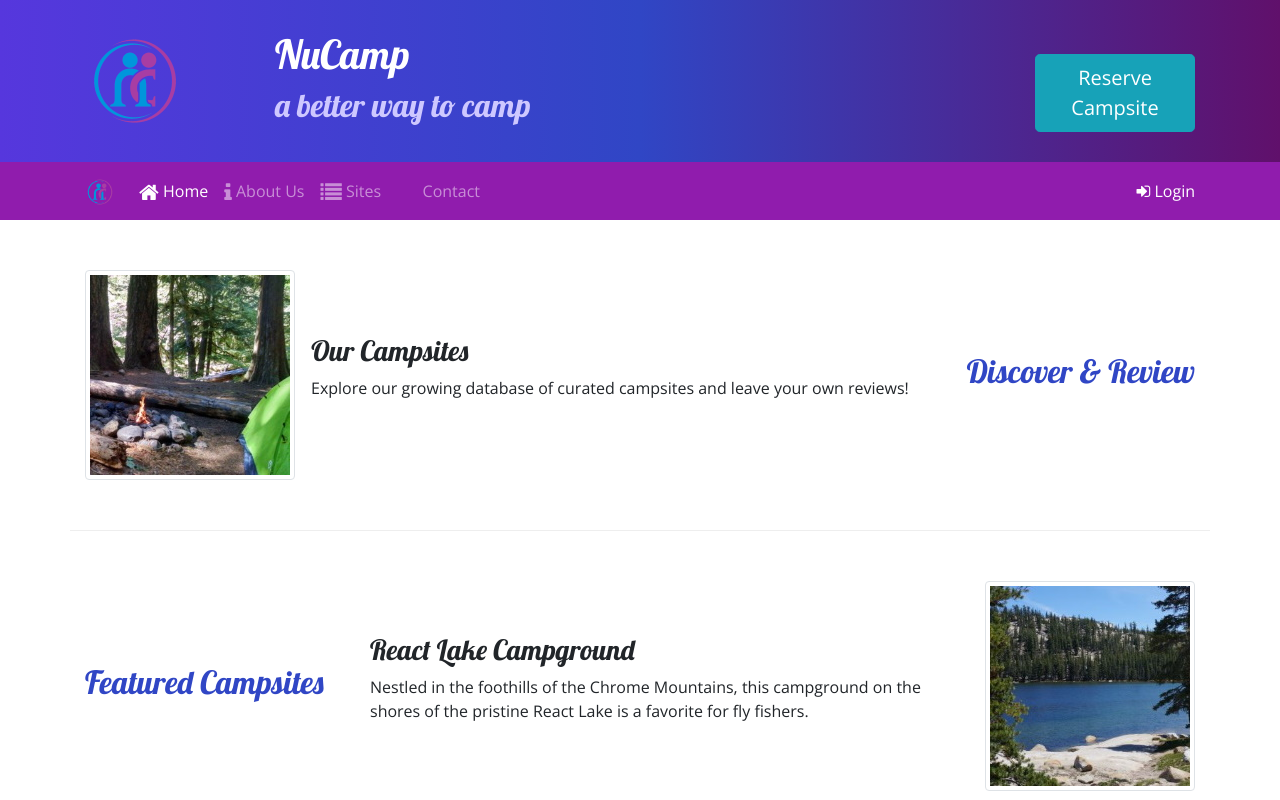
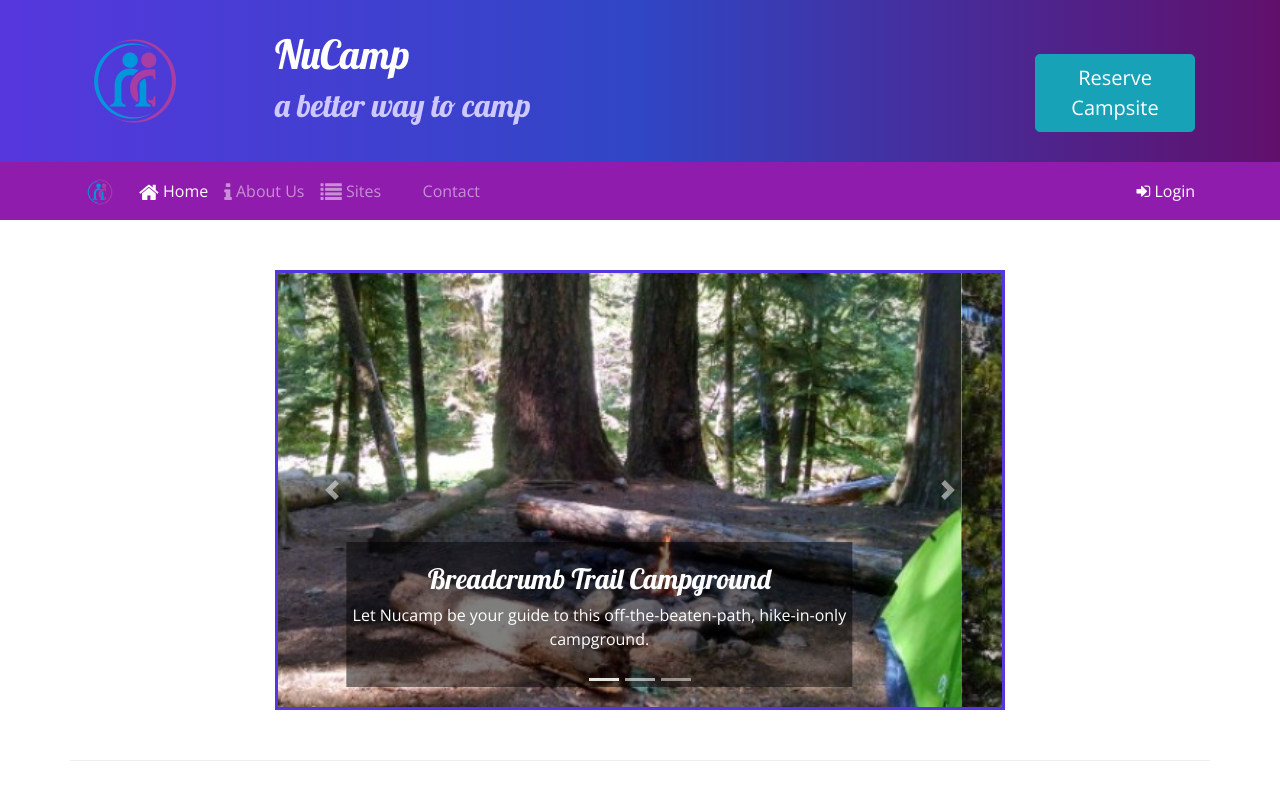
Before and after one commit to paulash21/bootstrap-setup-project, a website: page index.html in a window 1280 px wide. Shown: the top 800 px of the page. Drawn offline with nearby package versions, Linux system fonts and the light colour scheme.

Commit message:
Carousel

```diff
--- a/css/styles.css
+++ b/css/styles.css
@@ -42,3 +42,11 @@ header h2 {
     border-top: none;
     padding: 10px;
 }
+
+.carousel-caption {
+    background-color: rgba(0, 0, 0, 0.5);
+}
+
+.carousel {
+    border: solid #5637DD;
+}
--- a/index.html
+++ b/index.html
@@ -89,6 +89,48 @@
         </div>
     </div>
     <div class="container">
+        <div class="row row-content">
+            <div class="col-md-8 mx-auto">
+                <div id="homeCarousel" class="carousel slide" data-ride="carousel">
+                    <ol class="carousel-indicators">
+                        <li data-target="#homeCarousel" data-slide-to="0" class="active"></li>
+                        <li data-target="#homeCarousel" data-slide-to="1"></li>
+                        <li data-target="#homeCarousel" data-slide-to="2"></li>
+                    </ol>
+                    <div class="carousel-inner">
+                        <div class="carousel-item active">
+                            <img class="d-block w-100" src="img/breadcrumb-trail.jpg" alt="Breadcrumb Trail Campground" />
+                            <div class="carousel-caption">
+                                <h3>Breadcrumb Trail Campground</h3>
+                                <p class="d-none d-sm-block">Let Nucamp be your guide to this off-the-beaten-path, hike-in-only campground.</p>
+                            </div>
+                        </div>
+                        <div class="carousel-item">
+                            <img class="d-block w-100" src="img/react-lake.jpg" alt="React Lake Campground" />
+                            <div class="carousel-caption">
+                                <h3>React Lake Campground</h3>
+                                 <p class="d-none d-sm-block">Let Nucamp be your guide to this off-the-beaten-path, hike-in-only campground.</p>
+                            </div>
+                        </div>
+                        <div class="carousel-item">
+                            <img class="d-block w-100" src="img/chrome-river.jpg" alt="Chrome River Campground" />
+                            <div class="carousel-caption">
+                                <h3>Chrome River Campground</h3>
+                                <p class="d-none d-sm-block">Spend a few sunny days and starry nights beneath a canopy of old-growth firs at this enchanting spot by the Chrome River.</p>
+                            </div>
+                        </div>
+                    </div>
+                    <a class="carousel-control-prev" href="#homeCarousel" role="button" data-slide="prev">
+                        <span class="carousel-control-prev-icon"></span>
+                        <span class="sr-only">Previous</span>
+                    </a>
+                    <a class="carousel-control-next" href="#homeCarousel" role="button" data-slide="next">
+                        <span class="carousel-control-next-icon"></span>
+                        <span class="sr-only">Next</span>
+                    </a>
+                </div>
+            </div>
+        </div>
         <div class="row row-content align-items-center">
             <div class="col-sm-4 order-sm-last col-md-3">
                 <h2 class="text-sm-right">Discover & Review</h2>
```
